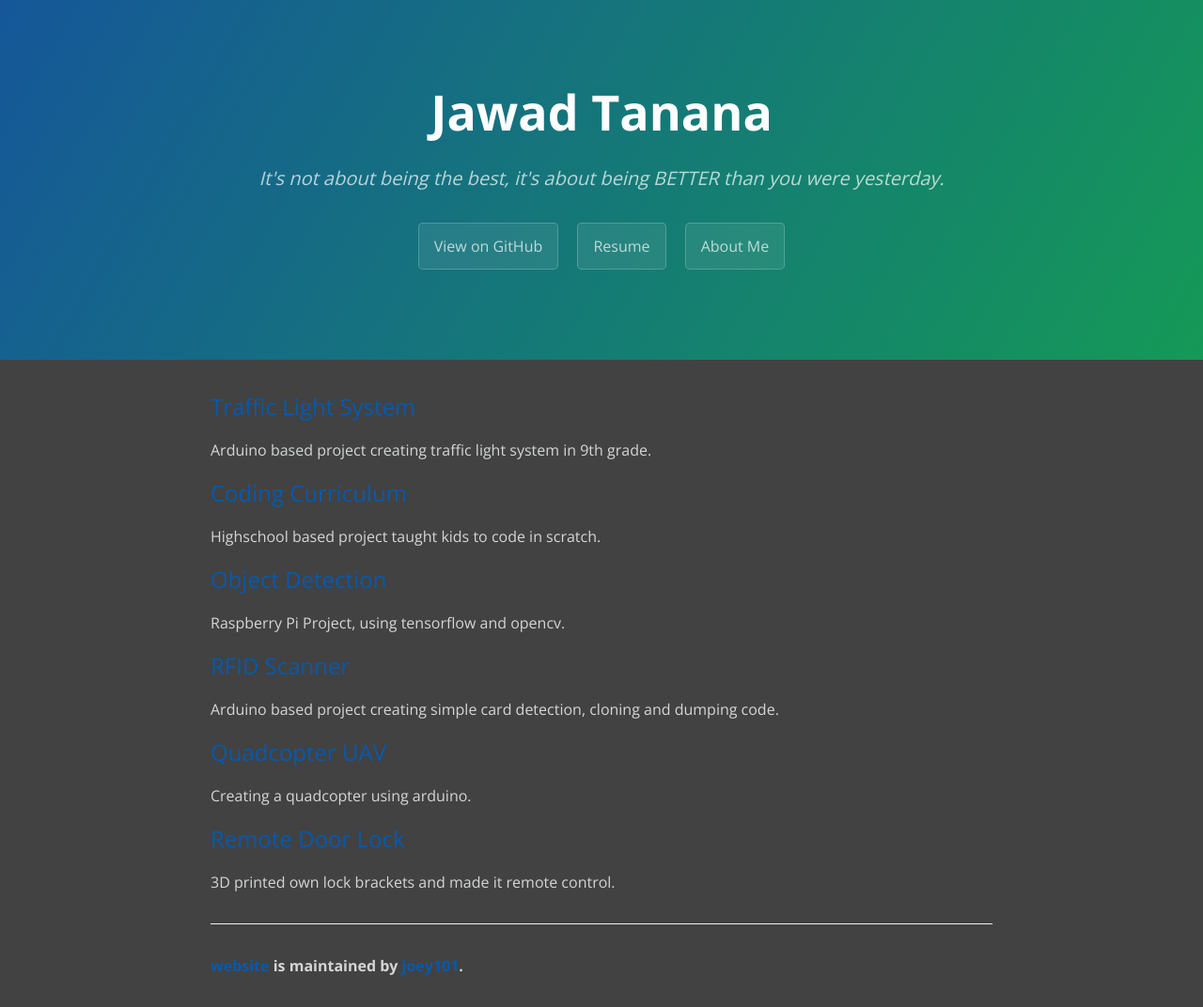
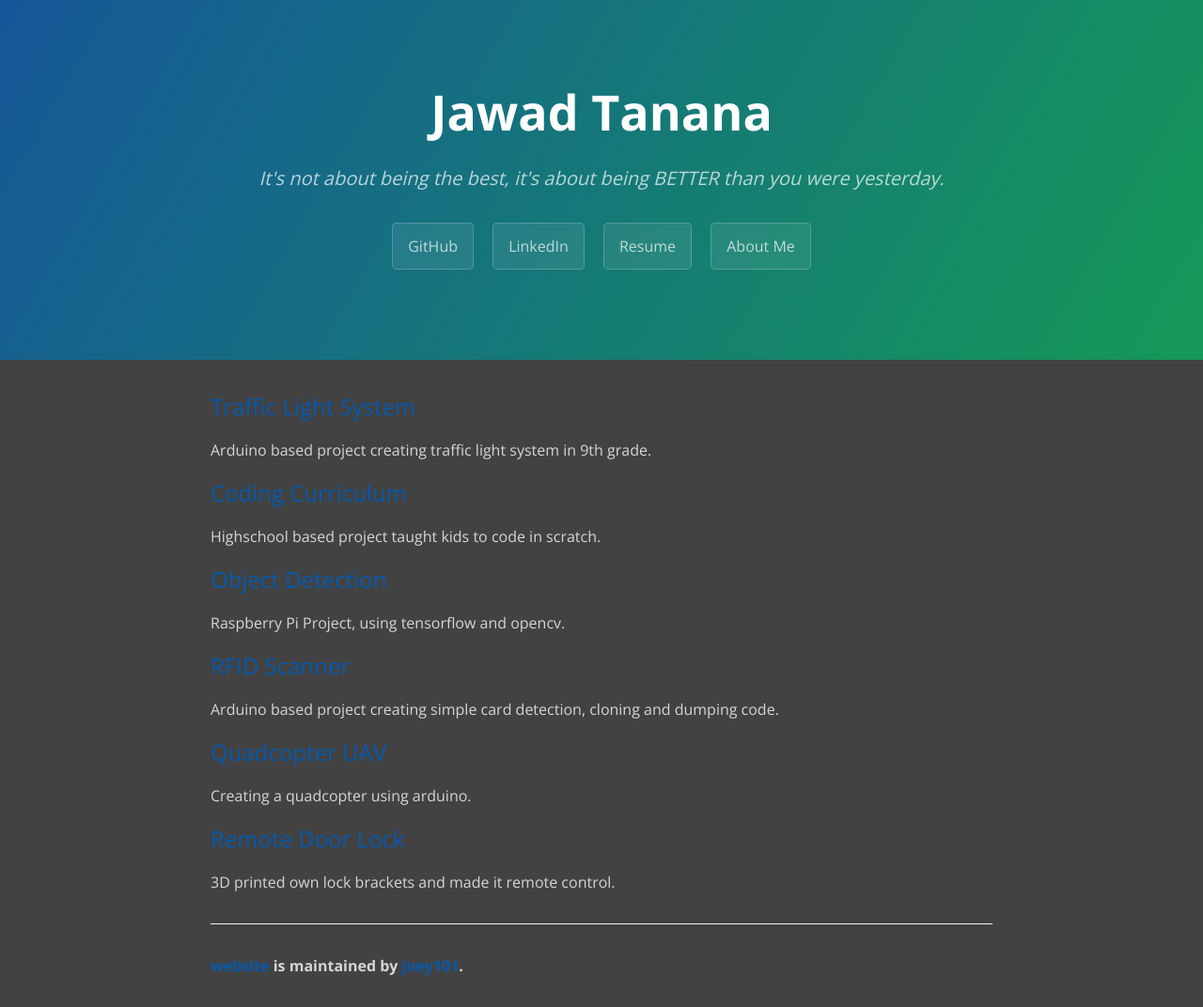
Before and after one commit to joey101/website, a Jekyll site: the page built from index.md, in a window 1280 px wide. Shown: the whole page at 94% size. Built offline with Jekyll 4.4.1, drawn with Linux system fonts in a browser that asks for light colours.

Commit message:
adding a linkedin for my website

```diff
--- a/_layouts/default.html
+++ b/_layouts/default.html
@@ -19,9 +19,10 @@
       <h1 class="project-name">Jawad Tanana</h1>
       <h2 class="project-tagline"><i>It's not about being the best, it's about being BETTER than you were yesterday.</i></h2>
       {% if site.github.is_project_page %}
-        <a href="{{ site.github.repository_url }}" class="btn">View on GitHub</a>
+        <a href="https://github.com/joey101?tab=repositories" class="btn">GitHub</a>
       {% endif %}
       {% if site.show_downloads %}
+        <a href="https://www.linkedin.com/in/jawad-tanana" class="btn">LinkedIn</a>
         <a href="/resume/resume.pdf" class="btn">Resume</a>
         <a href="../another-page.html" class="btn">About Me</a>
       {% endif %}
```
